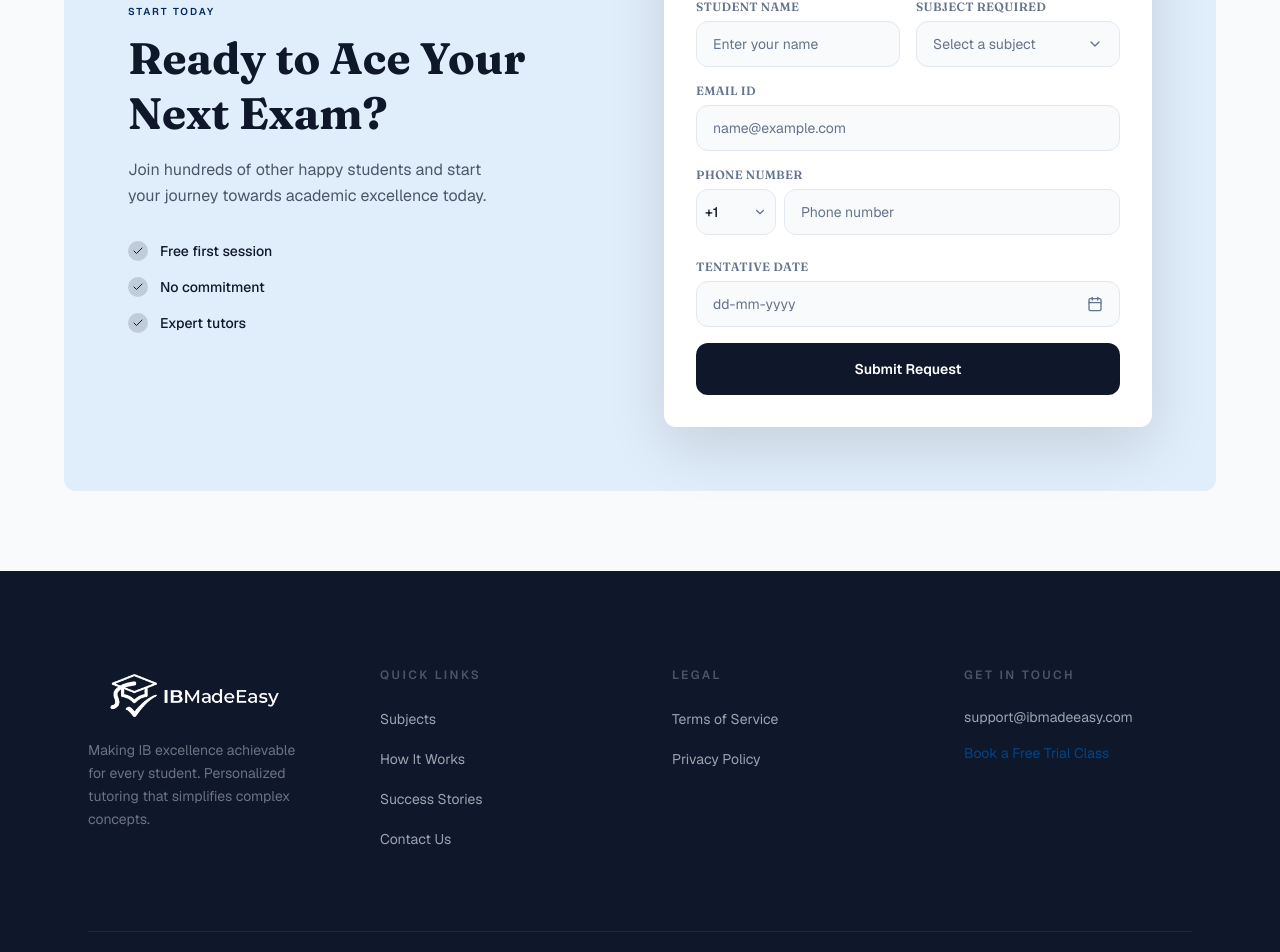
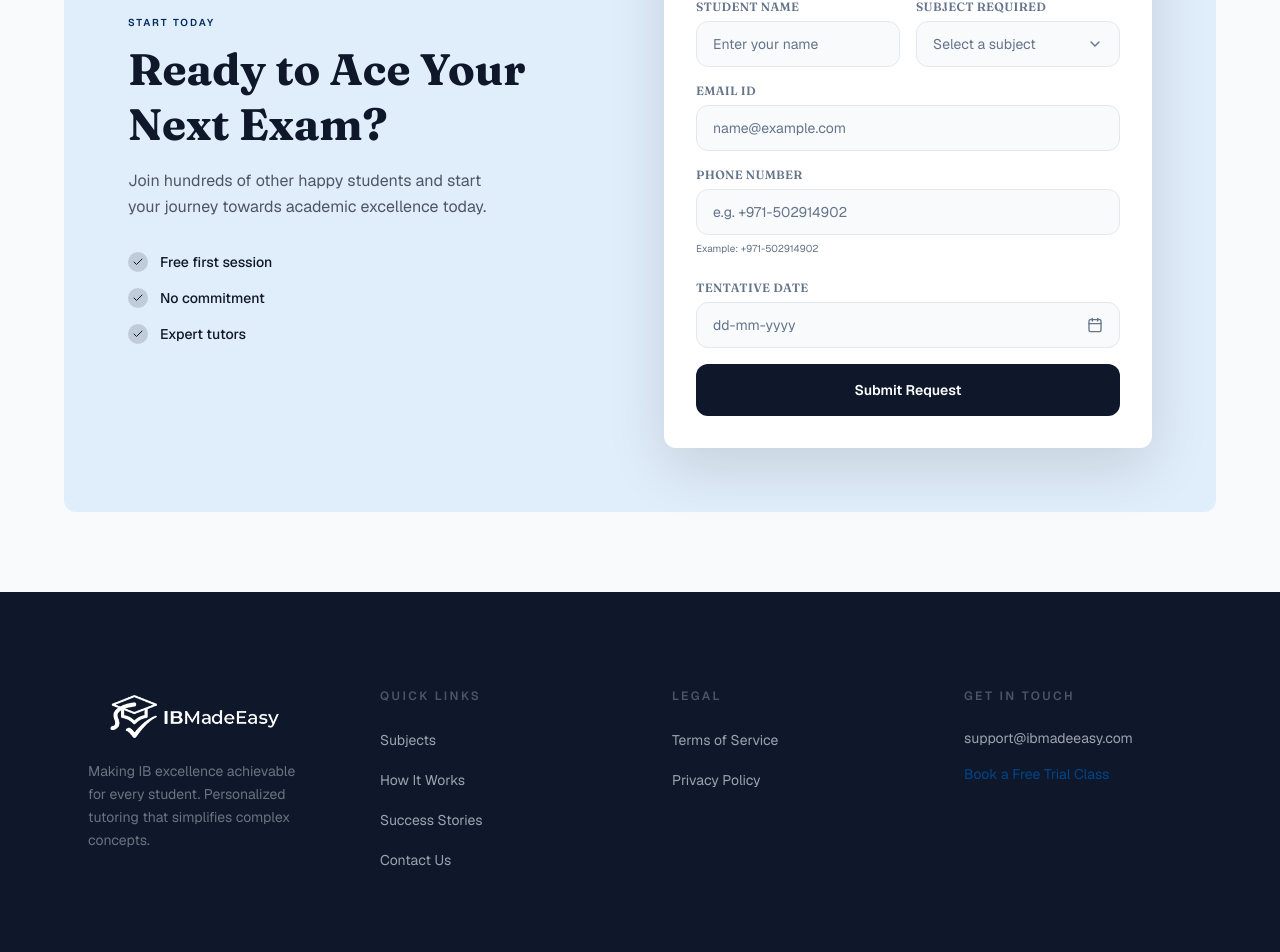
Before and after one commit to Shivamsinghmer/IBOnline, a Next.js app: page / in a window 1280 px wide. Shown: the part 3436-4388 px from the top of the page. Built offline with nearby package versions, Linux system fonts and the light colour scheme.

Commit message:
feat: implement CTABanner component with custom form validation and email integration

```diff
--- a/components/sections/CTABanner.tsx
+++ b/components/sections/CTABanner.tsx
@@ -16,8 +16,7 @@ const formSchema = z.object({
     }, "Name can contain at most 1 number"),
   subject: z.string().min(1, "Subject is required"),
   email: z.string().email("Invalid email address"),
-  phoneCode: z.string().min(1, "Country code is required"),
-  phone: z.string().min(5, "Phone number is required"),
+  phone: z.string().min(5, "Phone number with country code is required"),
   date: z.string().min(1, "Tentative date is required"),
 });
 
@@ -69,68 +68,6 @@ const CustomSelect = ({ value, onChange, options, placeholder }: any) => {
               >
                 <span>{option.label}</span>
                 {value === option.label && <Check size={14} className="ml-auto opacity-70" />}
-              </div>
-            ))}
-          </motion.div>
-        )}
-      </AnimatePresence>
-    </div>
-  );
-};
-
-const countryCodes = [
-  { id: 1, label: "+1", name: "US/CA" },
-  { id: 2, label: "+44", name: "UK" },
-  { id: 3, label: "+91", name: "IN" },
-  { id: 4, label: "+61", name: "AU" },
-  { id: 5, label: "+971", name: "AE" },
-  { id: 6, label: "+65", name: "SG" },
-];
-
-const CountryCodeSelect = ({ value, onChange, options }: any) => {
-  const [isOpen, setIsOpen] = useState(false);
-  const containerRef = useRef<HTMLDivElement>(null);
-
-  useEffect(() => {
-    const handleClickOutside = (event: MouseEvent) => {
-      if (containerRef.current && !containerRef.current.contains(event.target as Node)) {
-        setIsOpen(false);
-      }
-    };
-    document.addEventListener("mousedown", handleClickOutside);
-    return () => document.removeEventListener("mousedown", handleClickOutside);
-  }, []);
-
-  return (
-    <div className="relative w-[60px] md:w-[80px] shrink-0" ref={containerRef}>
-      <div
-        onClick={() => setIsOpen(!isOpen)}
-        className={`w-full bg-[var(--background)] border border-[var(--border)] rounded-sm px-2 py-3 text-sm flex items-center justify-between cursor-pointer transition-all duration-200 ${isOpen ? "border-[var(--primary)] ring-2 ring-[var(--primary)]/20 shadow-sm" : "hover:border-[var(--muted)]/50"}`}
-      >
-        <span className="text-[var(--foreground)] font-medium">{value}</span>
-        <ChevronDown size={14} className={`text-[var(--muted)] transition-transform duration-200 ${isOpen ? "rotate-180" : ""}`} />
-      </div>
-
-      <AnimatePresence>
-        {isOpen && (
-          <motion.div
-            initial={{ opacity: 0, y: 8 }}
-            animate={{ opacity: 1, y: 0 }}
-            exit={{ opacity: 0, y: 8 }}
-            transition={{ duration: 0.2 }}
-            className="absolute z-50 left-0 right-0 mt-2 bg-white border border-[var(--border)] rounded-sm shadow-xl overflow-hidden max-h-[220px] overflow-y-auto custom-scrollbar py-1"
-          >
-            {options.map((option: any) => (
-              <div
-                key={option.id}
-                onClick={() => {
-                  onChange(option.label);
-                  setIsOpen(false);
-                }}
-                className={`flex items-center gap-2 px-3 py-2 text-xs cursor-pointer transition-colors ${value === option.label ? "bg-[var(--primary)] text-white font-medium" : "text-[var(--foreground)] hover:bg-[var(--surface-2)]"}`}
-              >
-                <span>{option.label}</span>
-                <span className={`text-[10px] ml-auto ${value === option.label ? "text-white/70" : "text-[var(--muted)]"}`}>{option.name}</span>
               </div>
             ))}
           </motion.div>
@@ -260,7 +197,6 @@ const CTABanner = () => {
     name: "",
     subject: "",
     email: "",
-    phoneCode: "+1",
     phone: "",
     date: "",
   });
@@ -290,7 +226,7 @@ const CTABanner = () => {
         student_name: formData.name,
         subject_required: formData.subject,
         email_id: formData.email,
-        phone_country_code: formData.phoneCode,
+        phone_country_code: "",
         phone_number: formData.phone,
         tentative_date: formData.date
       };
@@ -399,19 +335,10 @@ const CTABanner = () => {
 
                   <div>
                     <label className="text-xs font-heading font-semibold text-[var(--muted)] uppercase tracking-wide mb-1.5 block">Phone Number</label>
-                    <div className="flex gap-2">
-                      <CountryCodeSelect
-                        value={formData.phoneCode}
-                        onChange={(val: string) => {
-                          setFormData({ ...formData, phoneCode: val });
-                          if (errors.phoneCode) setErrors({ ...errors, phoneCode: "" });
-                        }}
-                        options={countryCodes}
-                      />
                     <div className="relative w-full">
                       <input
                         type="tel"
-                          placeholder="Phone number"
+                        placeholder="e.g. +971-502914902"
                         value={formData.phone}
                         onChange={(e) => {
                           setFormData({ ...formData, phone: e.target.value });
@@ -419,8 +346,8 @@ const CTABanner = () => {
                         }}
                         className={`w-full bg-[var(--background)] border ${errors.phone ? 'border-red-500 focus:ring-red-500/20' : 'border-[var(--border)] focus:border-[var(--primary)] focus:ring-[var(--primary)]/20'} rounded-sm px-4 py-3 text-sm text-[var(--foreground)] placeholder:text-[var(--muted)] outline-none focus:ring-2 transition-all duration-150`}
                       />
-                        {errors.phone && <span className="text-red-500 text-xs mt-1 block absolute -bottom-5 left-0">{errors.phone}</span>}
-                      </div>
+                      <p className="text-[10px] text-[var(--muted)] mt-1.5">Example: +971-502914902</p>
+                      {errors.phone && <span className="text-red-500 text-xs mt-1 block">{errors.phone}</span>}
                     </div>
                   </div>
 
```
Lines whose indentation alone changed are shown as unchanged.
